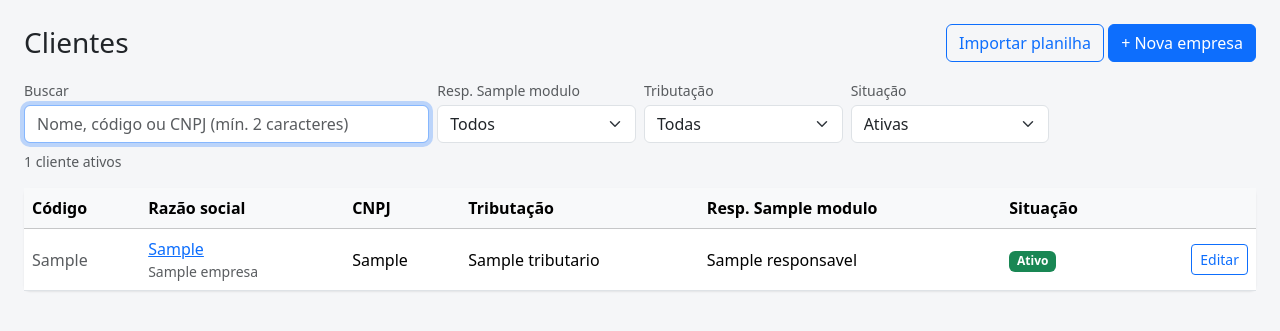
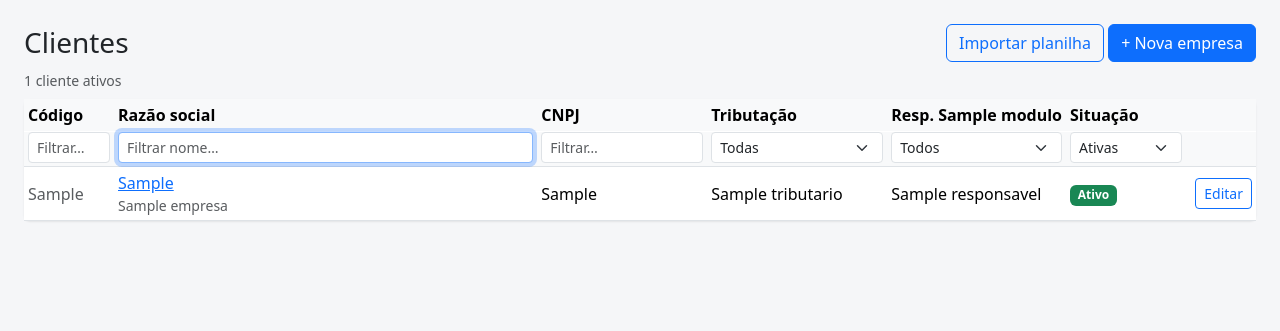
Before and after one commit to hudcarvalho/firstproject, a Flask app: page /empresas in a window 1280 px wide. Shown: the part 56-387 px from the top of the page. Run offline with Flask 3, Linux system fonts and the light colour scheme; a user stored in the database is signed in; tables that the repository leaves empty hold one stand-in row (values such as "Sample post"); parts of the project's set-up code (start-up, migrations or seed data) failed here and were passed over; some libraries are stand-ins or nearby versions.

Commit message:
Lista de clientes no estilo planilha, com filtro em cada coluna
- Filtros logo abaixo dos títulos: Código (começa com), Razão social
  (contém, sem acentos, a partir de 2 letras), CNPJ (contém os dígitos),
  Tributação, Responsável e Situação
- Remove o campo Buscar separado
- Títulos e filtros fixos ao rolar a lista; filtros ativos destacados
- Filtros guardados no endereço; links antigos com ?q= continuam valendo

Co-Authored-By: Claude Opus 5.5 <noreply@anthropic.com>
Claude-Session: https://claude.ai/code/session_011kNbr5YKcV9vwtzxqVFpDu

```diff
--- a/app/static/app.css
+++ b/app/static/app.css
@@ -7,3 +7,9 @@ body { background: #f5f6f8; }
 /* coluna Total sempre visível ao rolar a grade para os lados */
 .grade-valores .col-total { position: sticky; right: 0; background: #f8f9fa; min-width: 110px;
   box-shadow: inset 1px 0 0 #dee2e6; }
+/* Lista de clientes no estilo planilha: títulos e filtros fixos ao rolar */
+.planilha { max-height: calc(100vh - 190px); overflow: auto; }
+.planilha thead th { position: sticky; background: #f8f9fa; z-index: 2; }
+.planilha thead tr.titulos th { top: 0; border-bottom: 0; white-space: nowrap; }
+.planilha thead tr.filtros th { top: 33px; padding-top: 0; box-shadow: inset 0 -1px 0 #dee2e6; font-weight: normal; }
+.planilha .filtro-ativo { border-color: #0d6efd; background-color: #eef4ff; }
--- a/app/templates/empresas/lista.html
+++ b/app/templates/empresas/lista.html
@@ -2,57 +2,53 @@
 {% from "_macros.html" import badge_ativo %}
 {% block title %}Clientes{% endblock %}
 {% block content %}
-<div class="d-flex justify-content-between align-items-center mb-3">
+<div class="d-flex justify-content-between align-items-center mb-2">
   <h1 class="h3 mb-0">Clientes</h1>
   <div>
     {% if current_user.admin %}<a class="btn btn-outline-primary" href="{{ url_for('main.importar') }}">Importar planilha</a>{% endif %}
     <a class="btn btn-primary" href="{{ url_for('main.empresa_nova') }}">+ Nova empresa</a>
   </div>
 </div>
-
-<div class="row g-2 align-items-end mb-2" id="filtros">
-  <div class="col-lg-4 col-md-12">
-    <label class="form-label small text-muted mb-1" for="busca">Buscar</label>
-    <input type="search" class="form-control" id="busca" data-param="q" placeholder="Nome, código ou CNPJ (mín. 2 caracteres)" autocomplete="off" autofocus>
-  </div>
-  {% for m in modulos %}
-  <div class="col-lg-2 col-md-4">
-    <label class="form-label small text-muted mb-1" for="f-resp-{{ m.codigo }}">Resp. {{ m.nome }}</label>
-    <select class="form-select filtro" id="f-resp-{{ m.codigo }}" data-param="resp_{{ m.codigo }}" data-campo="resp{{ m.codigo }}">
-      <option value="">Todos</option>
-      <option value="0">— sem responsável —</option>
-      {% for r in responsaveis[m.codigo] %}<option value="{{ r.id }}">{{ r.nome }}</option>{% endfor %}
-    </select>
-  </div>
-  {% endfor %}
-  <div class="col-lg-2 col-md-4">
-    <label class="form-label small text-muted mb-1" for="f-regime">Tributação</label>
-    <select class="form-select filtro" id="f-regime" data-param="trib" data-campo="regime">
-      <option value="">Todas</option>
-      {% for r in regimes %}<option value="{{ r.id }}">{{ r.nome }}</option>{% endfor %}
-    </select>
-  </div>
-  <div class="col-lg-2 col-md-4">
-    <label class="form-label small text-muted mb-1" for="f-situacao">Situação</label>
-    <select class="form-select filtro" id="f-situacao" data-param="sit" data-campo="situacao">
-      <option value="">Ativas</option>
-      <option value="inativa">Inativas</option>
-      <option value="todas" {{ 'selected' if situacao_inicial == 'todas' }}>Todas</option>
-    </select>
-  </div>
-</div>
-<div class="d-flex align-items-center gap-3 mb-3 small">
+<div class="d-flex align-items-center gap-3 mb-2 small">
   <span class="text-muted" id="busca-contador"></span>
   <a href="#" id="limpar-filtros" class="d-none">Limpar filtros</a>
 </div>
 
-<div class="card"><div class="table-responsive">
-<table class="table table-hover align-middle mb-0">
-  <thead class="table-light"><tr><th>Código</th><th>Razão social</th><th>CNPJ</th><th>Tributação</th>
-    {% for m in modulos %}<th>Resp. {{ m.nome }}</th>{% endfor %}<th>Situação</th><th></th></tr></thead>
+<div class="card"><div class="table-responsive planilha">
+<table class="table table-hover table-sm align-middle mb-0">
+  <thead>
+    <tr class="titulos">
+      <th style="width: 90px">Código</th><th>Razão social</th><th style="width: 170px">CNPJ</th>
+      <th style="width: 180px">Tributação</th>
+      {% for m in modulos %}<th style="width: 160px">Resp. {{ m.nome }}</th>{% endfor %}
+      <th style="width: 120px">Situação</th><th style="width: 70px"></th>
+    </tr>
+    <tr class="filtros" id="filtros">
+      <th><input type="search" class="form-control form-control-sm filtro" id="f-codigo" data-param="cod" placeholder="Filtrar…" autocomplete="off"></th>
+      <th><input type="search" class="form-control form-control-sm filtro" id="f-nome" data-param="nome" placeholder="Filtrar nome…" autocomplete="off" autofocus></th>
+      <th><input type="search" class="form-control form-control-sm filtro" id="f-cnpj" data-param="cnpj" placeholder="Filtrar…" autocomplete="off" inputmode="numeric"></th>
+      <th><select class="form-select form-select-sm filtro" id="f-regime" data-param="trib" data-campo="regime">
+        <option value="">Todas</option>
+        {% for r in regimes %}<option value="{{ r.id }}">{{ r.nome }}</option>{% endfor %}
+      </select></th>
+      {% for m in modulos %}
+      <th><select class="form-select form-select-sm filtro" id="f-resp-{{ m.codigo }}" data-param="resp_{{ m.codigo }}" data-campo="resp{{ m.codigo }}">
+        <option value="">Todos</option>
+        <option value="0">— sem responsável —</option>
+        {% for r in responsaveis[m.codigo] %}<option value="{{ r.id }}">{{ r.nome }}</option>{% endfor %}
+      </select></th>
+      {% endfor %}
+      <th><select class="form-select form-select-sm filtro" id="f-situacao" data-param="sit" data-campo="situacao">
+        <option value="">Ativas</option>
+        <option value="inativa">Inativas</option>
+        <option value="todas" {{ 'selected' if situacao_inicial == 'todas' }}>Todas</option>
+      </select></th>
+      <th></th>
+    </tr>
+  </thead>
   <tbody>
   {% for e in empresas %}
-    <tr class="linha-cliente" data-texto="{{ [e.codigo or '', e.razao_social, e.nome_fantasia or ''] | join(' ') }}" data-cnpj="{{ e.cnpj }}"
+    <tr class="linha-cliente" data-codigo="{{ e.codigo or '' }}" data-nome="{{ e.razao_social }} {{ e.nome_fantasia or '' }}" data-cnpj="{{ e.cnpj }}"
         data-regime="{{ e.regime_id }}" data-situacao="{{ 'ativa' if e.ativo else 'inativa' }}"
         {% for m in modulos %}{% set c = e.controle(m) %}data-resp{{ m.codigo }}="{{ c.responsavel_id if c and c.responsavel_id else 0 }}" {% endfor %}>
       <td class="text-muted">{{ e.codigo or '' }}</td>
@@ -74,74 +70,74 @@
 {% block scripts %}
 <script>
 (function () {
-  const campo = document.getElementById('busca');
-  const filtros = Array.from(document.querySelectorAll('select.filtro'));
+  const filtros = Array.from(document.querySelectorAll('#filtros .filtro'));
+  const fCodigo = document.getElementById('f-codigo');
+  const fNome = document.getElementById('f-nome');
+  const fCnpj = document.getElementById('f-cnpj');
+  const selects = filtros.filter(f => f.tagName === 'SELECT');
   const contador = document.getElementById('busca-contador');
   const vazio = document.getElementById('busca-vazio');
   const limpar = document.getElementById('limpar-filtros');
   // sem acentos e em minúsculas, para "associacao" achar "ASSOCIAÇÃO"
   const normalizar = t => t.normalize('NFD').replace(/[̀-ͯ]/g, '').toLowerCase();
   const linhas = Array.from(document.querySelectorAll('tr.linha-cliente')).map(tr => ({
-    tr, texto: normalizar(tr.dataset.texto), cnpj: tr.dataset.cnpj, dados: tr.dataset
+    tr, dados: tr.dataset, codigo: normalizar(tr.dataset.codigo), nome: normalizar(tr.dataset.nome)
   }));
   const plural = n => n + ' cliente' + (n === 1 ? '' : 's');
 
-  function passaNosFiltros(l) {
-    for (const f of filtros) {
-      const valor = f.value;
-      if (f.dataset.campo === 'situacao') {
-        if (valor === '' && l.dados.situacao !== 'ativa') return false;
-        if (valor === 'inativa' && l.dados.situacao !== 'inativa') return false;
-      } else if (valor !== '' && l.dados[f.dataset.campo] !== valor) {
-        return false;
+  function aplicar() {
+    const codigo = normalizar(fCodigo.value.trim());
+    const nome = normalizar(fNome.value.trim());
+    const cnpj = fCnpj.value.replace(/\D/g, '');
+    let visiveis = 0;
+    for (const l of linhas) {
+      let ok = (!codigo || l.codigo.startsWith(codigo))          // código: começa com
+        && (nome.length < 2 || l.nome.includes(nome))           // nome: contém (a partir de 2 letras)
+        && (!cnpj || l.dados.cnpj.includes(cnpj));              // CNPJ: contém os dígitos
+      for (const s of selects) {
+        if (!ok) break;
+        const v = s.value;
+        if (s.dataset.campo === 'situacao') {
+          ok = v === 'todas' || l.dados.situacao === (v || 'ativa');
+        } else if (v !== '') {
+          ok = l.dados[s.dataset.campo] === v;
+        }
       }
-    }
-    return true;
-  }
-
-  function aplicar() {
-    const termo = normalizar(campo.value.trim());
-    const digitos = termo.replace(/\D/g, '');
-    const buscando = termo.length >= 2;
-    // CNPJ só a partir de 5 dígitos (ou digitado com pontuação), para "29" achar o código 29
-    const buscaCnpj = digitos.length >= 5 || (digitos.length >= 2 && /[.\/-]/.test(termo));
-    let visiveis = 0, universo = 0;
-    for (const l of linhas) {
-      const filtrado = passaNosFiltros(l);
-      if (filtrado) universo++;
-      const ok = filtrado && (!buscando || l.texto.includes(termo) || (buscaCnpj && l.cnpj.includes(digitos)));
       l.tr.classList.toggle('d-none', !ok);
       if (ok) visiveis++;
     }
     vazio.classList.toggle('d-none', visiveis > 0);
-    const algumFiltro = buscando || filtros.some(f => f.value !== '');
+    const algumFiltro = filtros.some(f => f.value.trim() !== '');
     contador.textContent = algumFiltro ? plural(visiveis) + ' de ' + linhas.length : plural(visiveis) + ' ativos';
     limpar.classList.toggle('d-none', !algumFiltro);
-    for (const f of filtros) f.classList.toggle('border-primary', f.value !== '');
+    filtros.forEach(f => f.classList.toggle('filtro-ativo', f.value.trim() !== ''));
 
-    // guarda busca e filtros no endereço, para continuarem ao voltar à página
+    // guarda os filtros no endereço, para continuarem ao voltar à página
     const url = new URL(location);
-    url.searchParams.delete('inativas');
-    buscando ? url.searchParams.set('q', campo.value.trim()) : url.searchParams.delete('q');
-    for (const f of filtros) f.value ? url.searchParams.set(f.dataset.param, f.value) : url.searchParams.delete(f.dataset.param);
+    ['inativas', 'q'].forEach(p => url.searchParams.delete(p));
+    for (const f of filtros) {
+      const v = f.value.trim();
+      v ? url.searchParams.set(f.dataset.param, v) : url.searchParams.delete(f.dataset.param);
+    }
     history.replaceState(null, '', url);
   }
 
-  campo.addEventListener('input', aplicar);
-  campo.addEventListener('keydown', e => { if (e.key === 'Escape') { campo.value = ''; aplicar(); } });
-  filtros.forEach(f => f.addEventListener('change', aplicar));
+  filtros.forEach(f => {
+    f.addEventListener(f.tagName === 'SELECT' ? 'change' : 'input', aplicar);
+    if (f.tagName === 'INPUT') f.addEventListener('keydown', e => { if (e.key === 'Escape') { f.value = ''; aplicar(); } });
+  });
   limpar.addEventListener('click', e => {
     e.preventDefault();
-    campo.value = '';
     filtros.forEach(f => { f.value = ''; });
     aplicar();
   });
 
   const params = new URLSearchParams(location.search);
-  if (params.get('q')) campo.value = params.get('q');
+  if (params.get('q') && !params.get('nome')) params.set('nome', params.get('q'));  // links antigos
   for (const f of filtros) {
     const v = params.get(f.dataset.param);
-    if (v !== null && Array.from(f.options).some(o => o.value === v)) f.value = v;
+    if (v === null) continue;
+    if (f.tagName === 'INPUT' || Array.from(f.options).some(o => o.value === v)) f.value = v;
   }
   aplicar();
 })();
```
